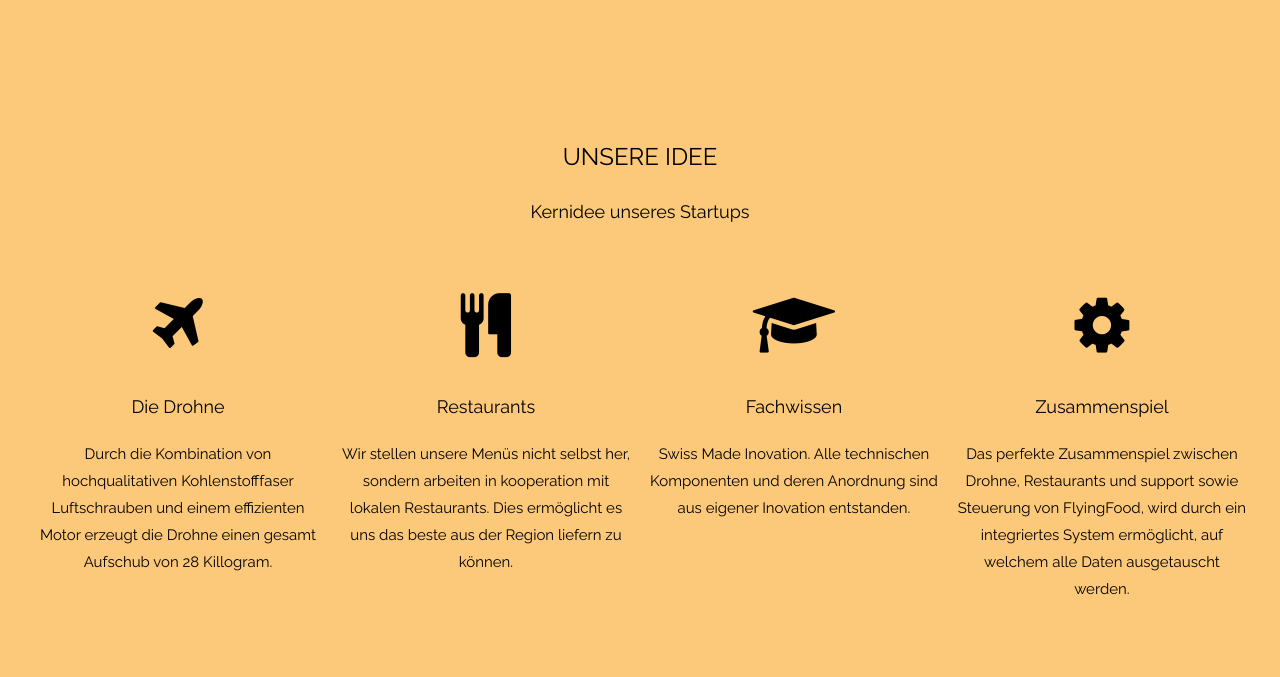
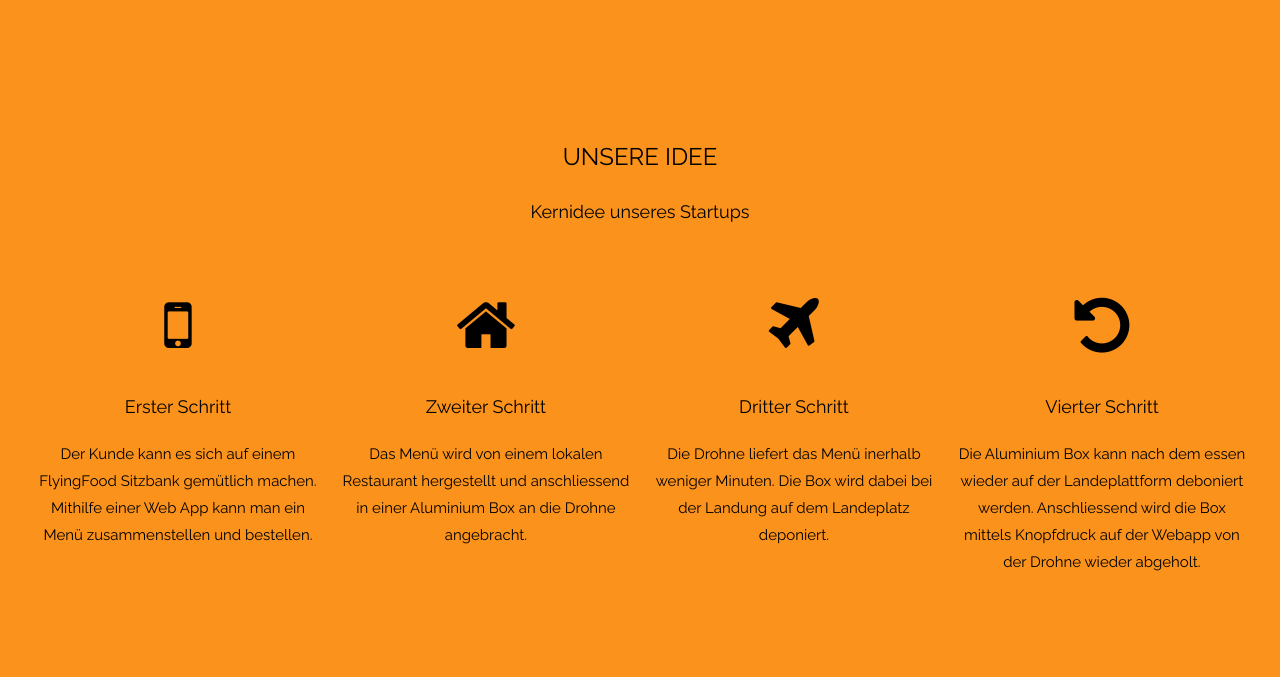
Before and after one commit to nilshirschi23/flying-food.com, a plain HTML site: page index.html in a window 1280 px wide. Shown: the part 803-1480 px from the top of the page. Drawn offline with nearby package versions, Linux system fonts and the light colour scheme.

Commit message:
Update index.html

```diff
--- a/index.html
+++ b/index.html
@@ -85,30 +85,29 @@ body, html {
 </header>
 
 <!-- About Section -->
-<div class="w3-container" style="padding:128px 16px; background-color:#FCC879;" id="about">
+<div class="w3-container" style="padding:128px 16px; background-color:#FB921B;" id="about">
   <h3 class="w3-center">UNSERE IDEE</h3>
   <p class="w3-center w3-large">Kernidee unseres Startups</p>
   <div class="w3-row-padding w3-center" style="margin-top:64px">
     <div class="w3-quarter">
-      <i class="fa fa-plane w3-margin-bottom w3-jumbo w3-center"></i>
-      <p class="w3-large">Die Drohne</p>
-      <p>Durch die Kombination von hochqualitativen Kohlenstofffaser Luftschrauben und einem effizienten Motor erzeugt die Drohne einen gesamt Aufschub von 28 Killogram.</p>
+      <i class="fa fa-mobile w3-margin-bottom w3-jumbo w3-center"></i>
+      <p class="w3-large">Erster Schritt</p>
+      <p>Der Kunde kann es sich auf einem FlyingFood Sitzbank gemütlich machen. Mithilfe einer Web App kann man ein Menü zusammenstellen und bestellen.
     </div>
     <div class="w3-quarter">
-      <i class="fa fa-cutlery w3-margin-bottom w3-jumbo"></i>
-      <p class="w3-large">Restaurants</p>
-      <p>Wir stellen unsere Menüs nicht selbst her, sondern arbeiten in kooperation mit lokalen Restaurants. Dies ermöglicht es uns das beste aus der Region liefern zu können.</p>
+      <i class="fa fa-home w3-margin-bottom w3-jumbo"></i>
+      <p class="w3-large">Zweiter Schritt</p>
+      <p>Das Menü wird von einem lokalen Restaurant hergestellt und anschliessend in einer Aluminium Box an die Drohne angebracht.
     </div>
     <div class="w3-quarter">
-      <i class="fa fa-graduation-cap w3-margin-bottom w3-jumbo"></i>
-      <p class="w3-large">Fachwissen</p>
-      <p>Swiss Made Inovation.
-Alle technischen Komponenten und deren Anordnung sind aus eigener Inovation entstanden.</p>
+      <i class="fa fa-plane w3-margin-bottom w3-jumbo"></i>
+      <p class="w3-large">Dritter Schritt</p>
+      <p>Die Drohne liefert das Menü inerhalb weniger Minuten. Die Box wird dabei bei der Landung auf dem Landeplatz deponiert.
     </div>
     <div class="w3-quarter">
-      <i class="fa fa-cog w3-margin-bottom w3-jumbo"></i>
-      <p class="w3-large">Zusammenspiel</p>
-      <p>Das perfekte Zusammenspiel zwischen Drohne, Restaurants und support sowie Steuerung von FlyingFood, wird durch ein integriertes System ermöglicht, auf welchem alle Daten ausgetauscht werden.</p>
+      <i class="fa fa-undo w3-margin-bottom w3-jumbo"></i>
+      <p class="w3-large">Vierter Schritt</p>
+      <p>Die Aluminium Box kann nach dem essen wieder auf der Landeplattform deboniert werden. Anschliessend wird die Box mittels Knopfdruck auf der Webapp von der Drohne wieder abgeholt.
     </div>
   </div>
 </div>
```
